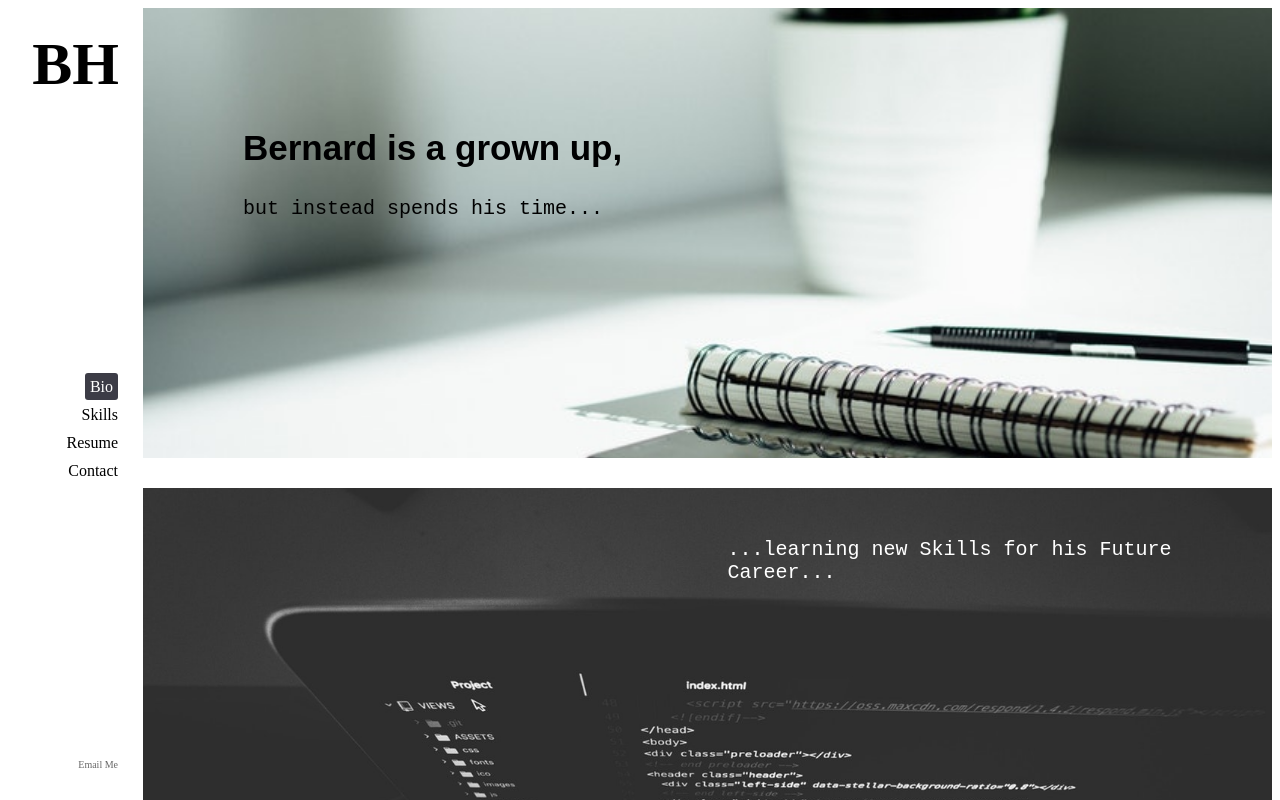
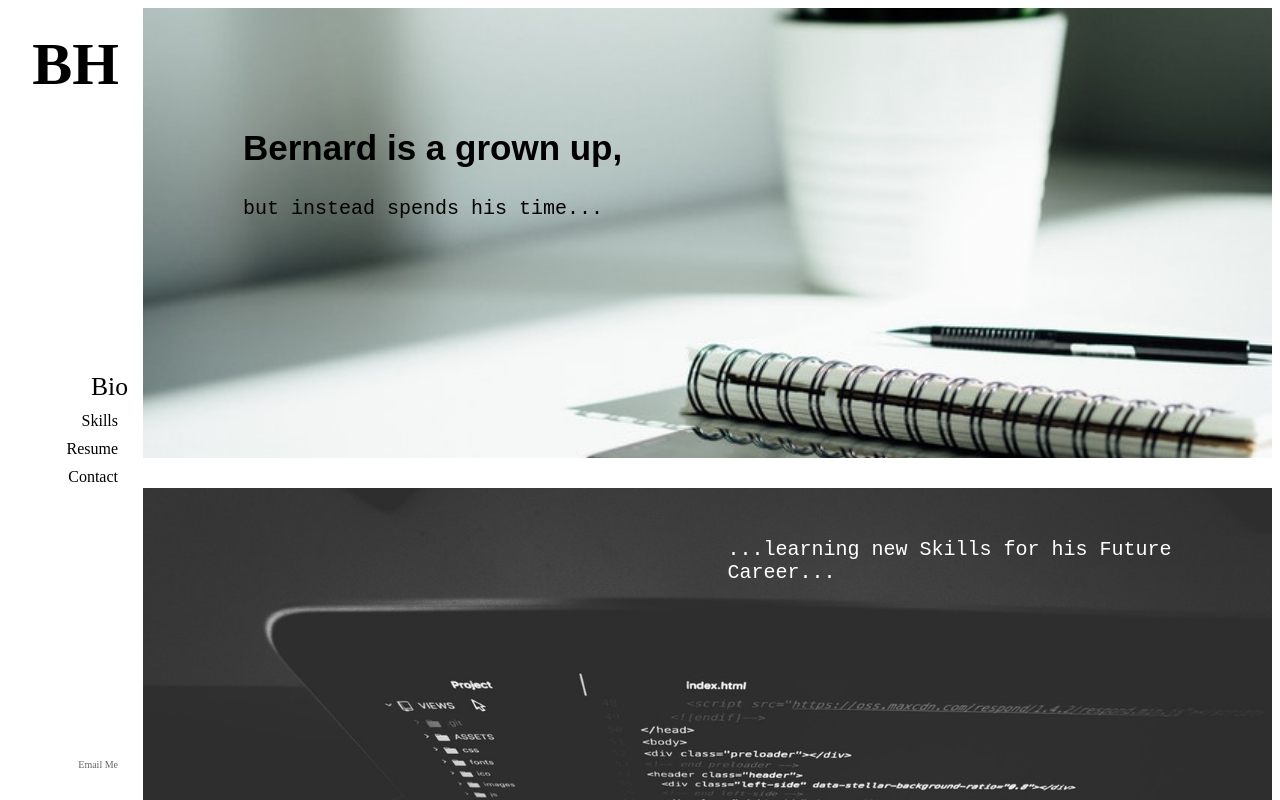
Before and after one commit to Troy420/portfolio, a plain HTML site: page index.html in a window 1280 px wide. In both pictures the pointer is over the link "Bio". Shown: the top 800 px of the page. Drawn offline with Linux system fonts and the light colour scheme; a web font is replaced by a local one.

Commit message:
change the hover animation of a

```diff
--- a/styles/styles.css
+++ b/styles/styles.css
@@ -114,10 +114,8 @@ body {
 }
 
 .site-nav a:hover {
-  background-color: rgba(60, 60, 70, 1);
-  color: rgba(255, 255, 255, 1);
-  padding: 5px;
-  border-radius: 3px;
+  font-size: 2vw;
+  margin: -10px;
   transition: all 300ms ease-in-out;
 }
 
```
